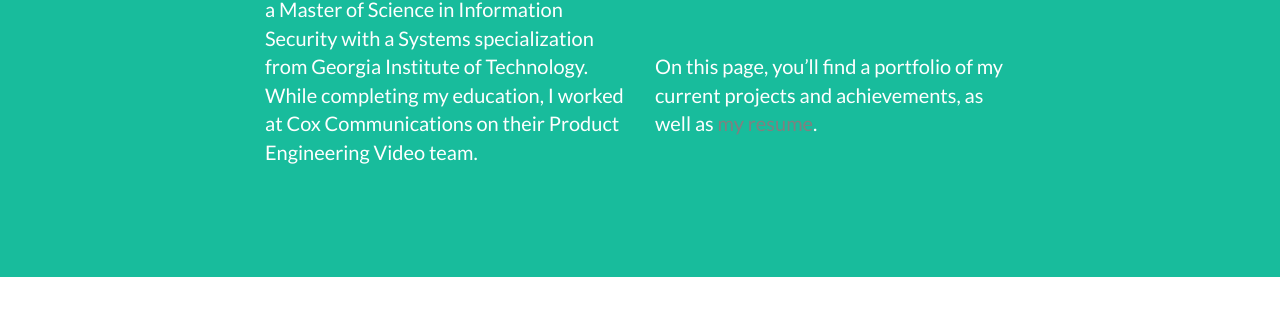
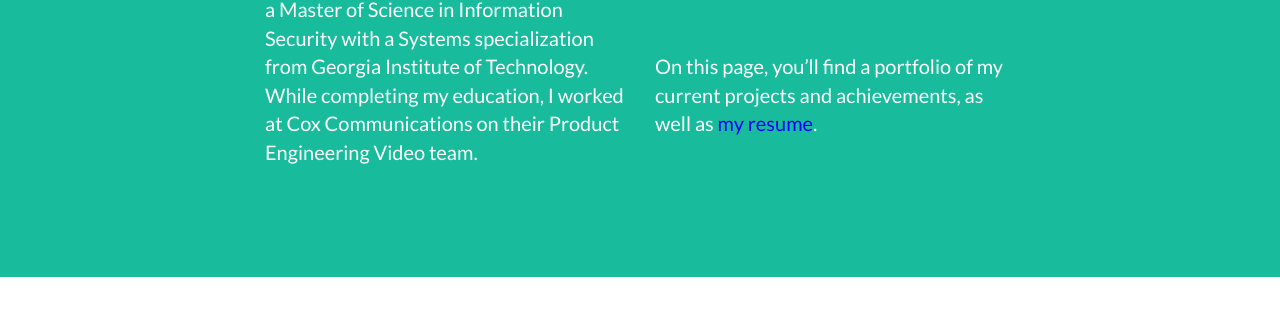
Before and after one commit to skandaloptagon/skandaloptagon.github.io, a Jekyll site: the page built from index.html, in a window 1280 px wide and 900 px high, scrolled down 1819 px. Shown: the part 140-450 px from the top of the window. Built offline with Jekyll 4.4.1, drawn with Linux system fonts in a browser that asks for light colours.

Commit message:
Update about.html

```diff
--- a/_includes/about.html
+++ b/_includes/about.html
@@ -12,7 +12,7 @@
                     <p>I am a Software Engineer and have been conducting research professionally since 2012 in areas ranging from cable video applications to and network security. I received a Bachelor of Software Engineering from Auburn University and a Master of Science in Information Security with a Systems specialization from Georgia Institute of Technology. While completing my education, I worked at Cox Communications on their Product Engineering Video team.</p>
                 </div>
                 <div class="col-lg-4">
-                    <p>One of my biggest aspirations is to produce innovative security research and technologies to help people understand how they can be more secure. Another goal is to learn about developing secure and usable applications.<br><br><br>On this page, you’ll find a portfolio of my current projects and achievements, as well as <a href="https://docs.google.com/document/d/1GMQErZ-_e-e_MyrJzxUZCiKRDgTiMQhmfdjN0bNaEy4/edit?usp=sharing" style="color:gray">my resume</a>.</p>
+                    <p>One of my biggest aspirations is to produce innovative security research and technologies to help people understand how they can be more secure. Another goal is to learn about developing secure and usable applications.<br><br><br>On this page, you’ll find a portfolio of my current projects and achievements, as well as <a href="https://docs.google.com/document/d/1GMQErZ-_e-e_MyrJzxUZCiKRDgTiMQhmfdjN0bNaEy4/edit?usp=sharing" style="color:blue">my resume</a>.</p>
                 </div>
             </div>
         </div>
```
